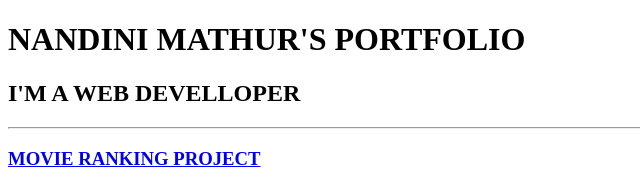
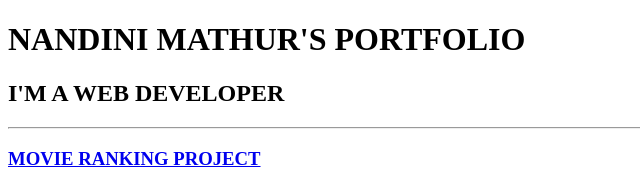
Before and after one commit to nandini-mathur/portfolio, a plain HTML site: page index.html in a window 1280 px wide. Shown: the top 185 px of the page, 0-640 px from the left. Drawn offline with Linux system fonts and the light colour scheme.

Commit message:
Update index.html

```diff
--- a/index.html
+++ b/index.html
@@ -7,7 +7,7 @@
 
 <body>
     <h1>NANDINI MATHUR'S PORTFOLIO</h1>
-    <H2>I'M A WEB DEVELLOPER</H2>
+    <H2>I'M A WEB DEVELOPER</H2>
     <HR />
    <H3> <A href="./public/movie-ranking.html">MOVIE RANKING PROJECT</A></H3>
     <IMG SRC="./assets/images/MOVIE RANKING PROJECT SCREENSHOT.png" HEIGHT="200" ALT="SCREENSHOT OF MVIE PROJECCT"/>
```
